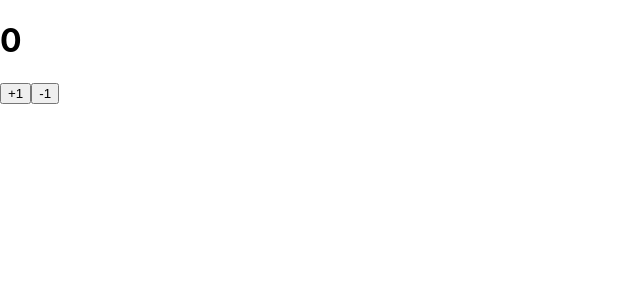
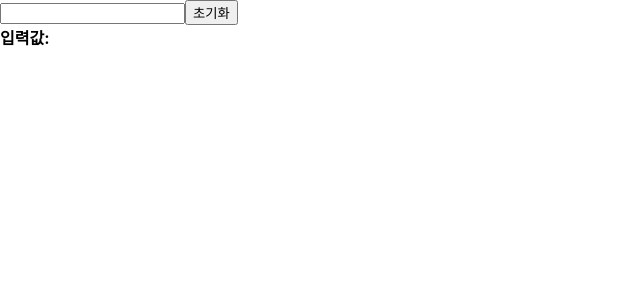
Before and after one commit to lovurself/React, a React (Create React App) app: page / in a window 1280 px wide. Shown: the top 300 px of the page, without its empty margins (0-640 px from the left). Built offline with nearby package versions, Linux system fonts and the light colour scheme.

Commit message:
React practice - useState를 이용한 input 내용 입력과 초기화

```diff
--- a/src/App.js
+++ b/src/App.js
@@ -1,9 +1,9 @@
 import React from 'react';
-import Counter from './Counter';
+import InputSample from './InputSample';
 
 function App() {
   return (
-    <Counter />
+    <InputSample />
   );
 }
 
--- /dev/null
+++ b/src/InputSample.js
@@ -0,0 +1,30 @@
+import React, { useState } from 'react';
+
+function InputSample() {
+    const [text, setText] = useState('');
+    {/* text의 기본값은 공백으로 설정하고 setText 함수를 설정해준다. */}
+
+    const onChange = (e) => {
+        setText(e.target.value);
+    };
+    {/* onChange이벤트는 요소의 값이 변경되었을 때 발생 */}
+    {/* 이벤트 객체(e)는 수정 이벤트가 발생했을 때 수정된 내용이 이벤트 객체(e) 파라미터로 받아와서 사용할 수 있게 되는 것 */}
+
+    const onReset = () => {
+        setText('');
+    }
+
+    return (
+        <div>
+            <input onChange={onChange} value={text} />
+            {/* input의 값과 아래 내용의 값을 다 변경해주기 위해서 value값을 꼭 입력해주어야 함 */}
+            <button onClick={onReset}>초기화</button>
+            <div>
+                <b>입력값: </b>
+                {text}
+            </div>
+        </div>
+    );
+}
+
+export default InputSample;
```
